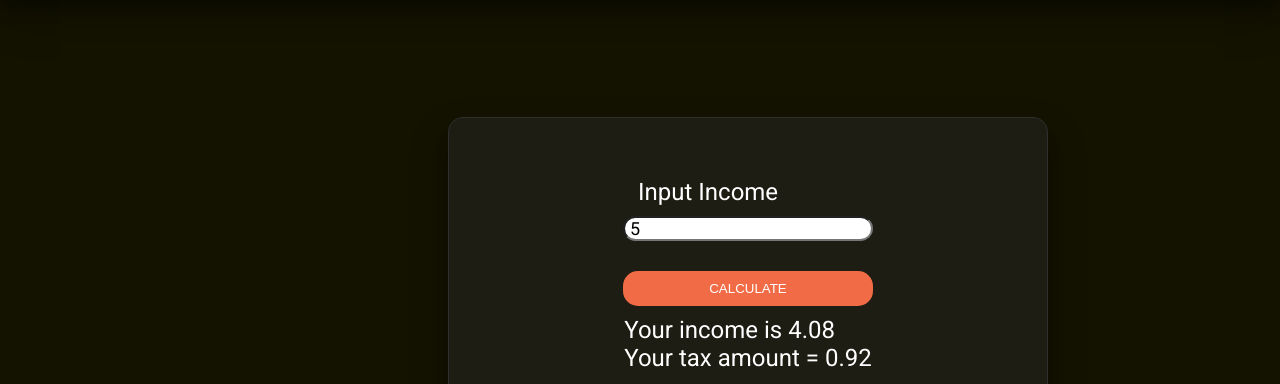
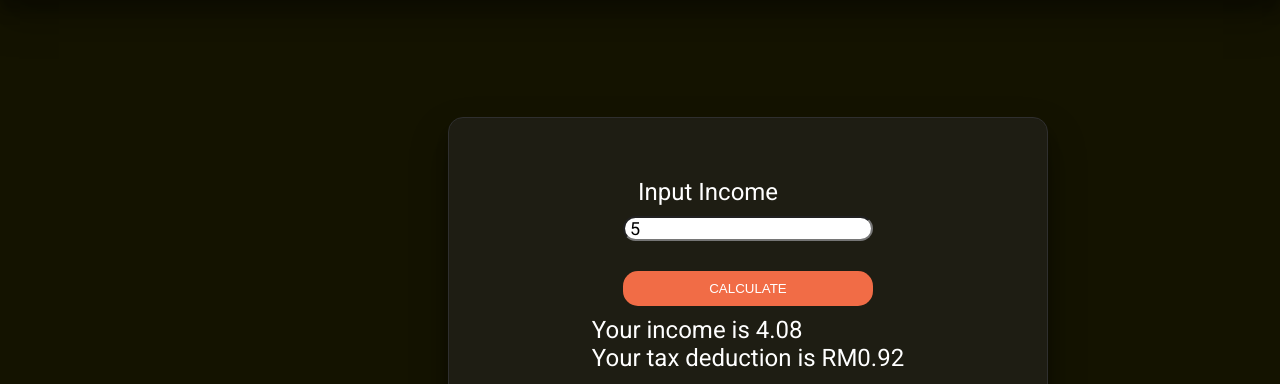
Before and after one commit to adamimrn22/adamimrn22.github.io, a plain HTML site: page taxCalculator.html in a window 1280 px wide. Both pictures are taken after typing "5" into the empty fields and a click on the button "CALCULATE". Shown: the part 307-691 px from the top of the page. Drawn offline with Linux system fonts and the light colour scheme.

Commit message:
Update taxCalculator.html

```diff
--- a/taxCalculator.html
+++ b/taxCalculator.html
@@ -72,7 +72,7 @@
 
             income *= 0.816
 
-            document.getElementById("display").innerHTML = "Your income is " + income.toFixed(2) + "<br>Your tax amount = " + tax.toFixed(2);
+            document.getElementById("display").innerHTML = "Your income is " + income.toFixed(2) + "<br>Your tax deduction is RM" + tax.toFixed(2);
         }
     </script>
 </body>
```
